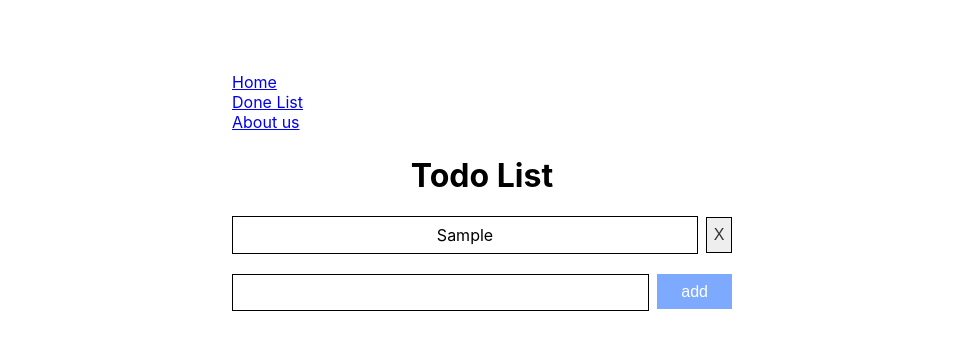
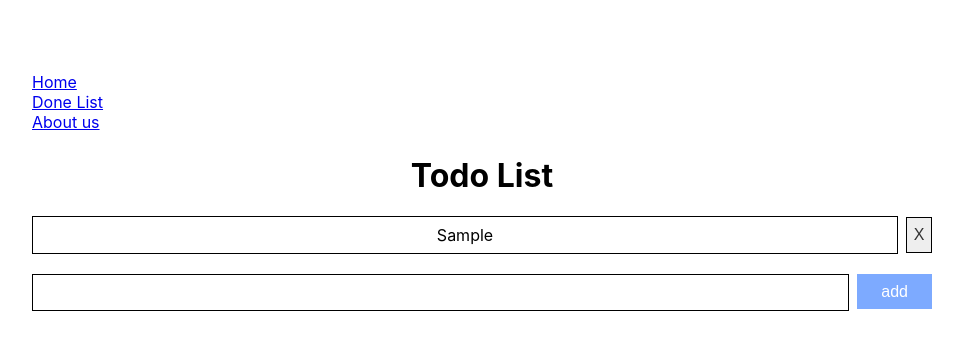
Before and after one commit to yiamns/day10-react-todo, a React (Create React App) app: page / in a window 1280 px wide. Both pictures are taken after typing "Sample" into the empty fields and a click on the button "add". Shown: the top 350 px of the page, without its empty margins (158-1121 px from the left). Built offline with nearby package versions, Linux system fonts and the light colour scheme; no server answers.

Commit message:
feat: Refactor API integration and enhance AboutUs styling

```diff
--- a/src/App.css
+++ b/src/App.css
@@ -1,5 +1,5 @@
 .todo-container {
-  max-width: 500px;
+  max-width: 900px;
   margin: 40px auto;
   background: #fff;
   padding: 32px;
@@ -23,7 +23,7 @@ h1 {
 
 .todo-text {
   flex: 1;
-  height: 36px; /* 和 X 按钮高度一致 */
+  height: 36px;
   padding: 0 16px;
   border: 1.5px solid #000;
   border-radius: 0;
--- a/src/App.js
+++ b/src/App.js
@@ -1,7 +1,7 @@
 import './App.css';
 import {useEffect, useReducer} from "react";
 import {todoReducer} from "./reducers/TodoReducer";
-import {initState, TodoContext} from "./contexts/TodoContext";
+import {TodoContext} from "./contexts/TodoContext";
 import {createBrowserRouter, RouterProvider} from "react-router-dom";
 import {ErrorPage} from "./pages/ErrorPage";
 import {HomePage} from "./pages/HomePage";
@@ -9,7 +9,7 @@ import {DefaultLayout} from "./layouts/DefaultLayout";
 import {TodoDetailPage} from "./pages/TodoDetailPage";
 import {DoneListPage} from "./pages/DoneListPage";
 import {AboutUs} from "./pages/AboutUs";
-import axios from "axios";
+import {api} from "./api/mockApi";
 
 const routes = createBrowserRouter([
     {
@@ -37,12 +37,6 @@ const routes = createBrowserRouter([
     }
 ]);
 
-const api = axios.create({
-    baseURL:"https://68c7acb55d8d9f5147328928.mockapi.io/",
-    headers: { "Content-Type": "application/json" },
-    timeout: 10_000
-});
-
 function App() {
     const [state, dispatch] = useReducer(todoReducer, []);
     useEffect(() => {
--- /dev/null
+++ b/src/api/mockApi.js
@@ -0,0 +1,7 @@
+import axios from "axios";
+
+export const api = axios.create({
+    baseURL: "https://68c7acb55d8d9f5147328928.mockapi.io/",
+    headers: {"Content-Type": "application/json"},
+    timeout: 10_000
+});
--- a/src/pages/AboutUs.js
+++ b/src/pages/AboutUs.js
@@ -1,3 +1,5 @@
+import './page.css';
+
 export function AboutUs() {
     return (
         <div>
--- a/src/pages/TodoDetailPage.js
+++ b/src/pages/TodoDetailPage.js
@@ -6,7 +6,8 @@ import {TodoItem} from "../components/TodoItem";
 export function TodoDetailPage() {
     const {id} = useParams();
     const {state} = useContext(TodoContext);
-    const todo = state.filter((t) => t.id === parseInt(id));
+    const todo = state.filter((t) => {
+        return t.id === id});
 
     if (todo.length === 0) {
         return <div>Not Found Todo</div>;
```
